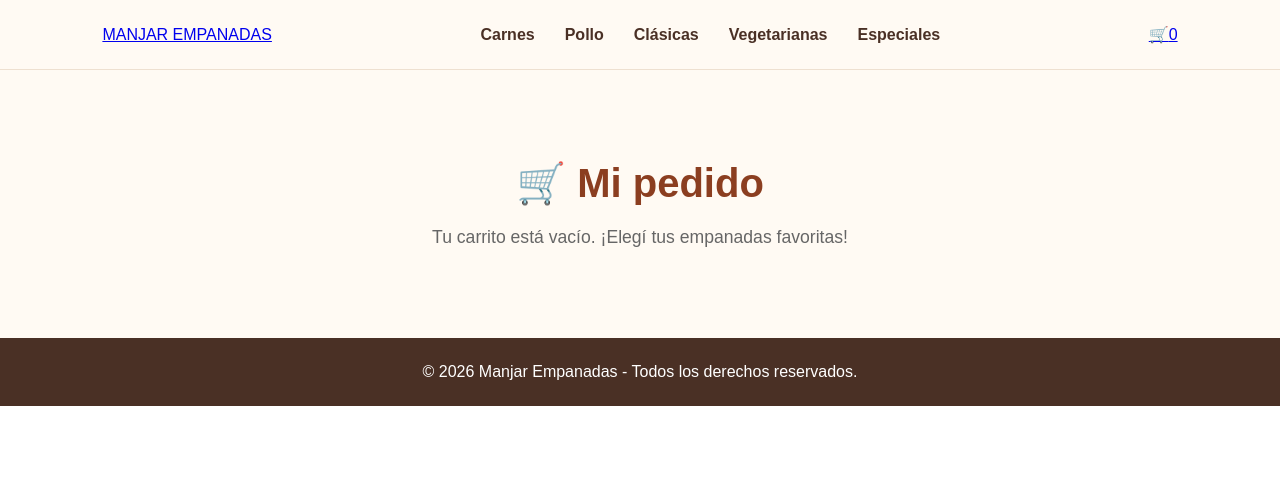
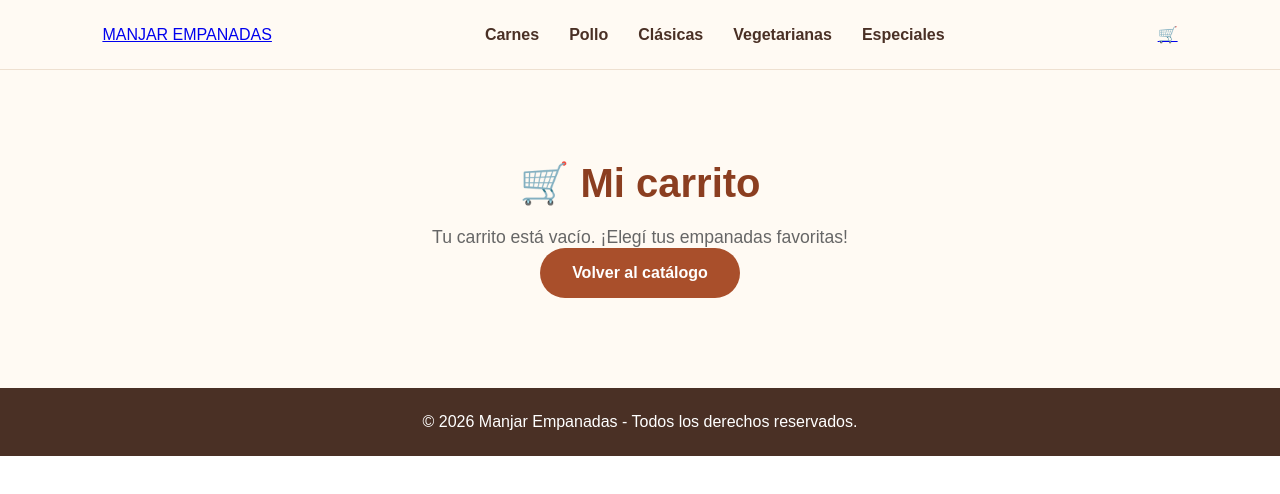
Before and after one commit to lmatiaslautaro-jpg/empanadasmanjarnueva, a React (Vite) app: page /cart in a window 1280 px wide. Shown: the top 494 px of the page. Built offline with nearby package versions, Linux system fonts and the light colour scheme.

Commit message:
Implementa carrito global con Context API

```diff
--- a/src/App.jsx
+++ b/src/App.jsx
@@ -1,4 +1,3 @@
-import { useState } from 'react'
 import './App.css'
 import Navbar from './components/Navbar'
 import { Routes, Route } from 'react-router-dom'
@@ -8,59 +7,16 @@ import ItemDetailPage from './pages/ItemDetailPage'
 import NotFound from './pages/NotFound'
 import Cart from './pages/Cart'
 
-const PRECIO = 3000
-
 function App() {
-  const [carrito, setCarrito] = useState({})
-
-  const agregarAlCarrito = (nombre, cantidad = 1) => {
-    setCarrito((actual) => ({
-      ...actual,
-      [nombre]: (actual[nombre] || 0) + cantidad,
-    }))
-  }
-
-  const quitarDelCarrito = (nombre) => {
-    setCarrito((actual) => {
-      const nuevoCarrito = { ...actual }
-
-      if (nuevoCarrito[nombre] > 1) {
-        nuevoCarrito[nombre] -= 1
-      } else {
-        delete nuevoCarrito[nombre]
-      }
-
-      return nuevoCarrito
-    })
-  }
-
-  const cantidadTotal = Object.values(carrito).reduce(
-    (total, cantidad) => total + cantidad,
-    0
-  )
-
-  const total = cantidadTotal * PRECIO
-
-  const salsasGratis = Math.floor(cantidadTotal / 12) * 3
-
   return (
     <>
-      <Navbar cantidad={cantidadTotal} />
+      <Navbar />
 
       <main>
         <Routes>
           <Route
             path="/"
-            element={
-              <Home
-                carrito={carrito}
-                agregarAlCarrito={agregarAlCarrito}
-                quitarDelCarrito={quitarDelCarrito}
-                cantidadTotal={cantidadTotal}
-                total={total}
-                salsasGratis={salsasGratis}
-              />
-            }
+            element={<Home />}
           />
 
           <Route
@@ -72,21 +28,16 @@ function App() {
             path="/item/:id"
             element={<ItemDetailPage />}
           />
+
           <Route
-  path="/cart"
-  element={
-    <Cart
-      carrito={carrito}
-      agregarAlCarrito={agregarAlCarrito}
-      quitarDelCarrito={quitarDelCarrito}
-      cantidadTotal={cantidadTotal}
-      total={total}
-      salsasGratis={salsasGratis}
-    />
-  }
-/>
+            path="/cart"
+            element={<Cart />}
+          />
 
-          <Route path="*" element={<NotFound />} />
+          <Route
+            path="*"
+            element={<NotFound />}
+          />
         </Routes>
       </main>
 
--- a/src/components/CartWidget.jsx
+++ b/src/components/CartWidget.jsx
@@ -1,8 +1,17 @@
-function CartWidget({ cantidad }) {
+import { useCart } from '../context/CartContext'
+
+function CartWidget() {
+  const { totalItems } = useCart()
+
   return (
     <div className="cart-widget">
       <span>🛒</span>
-      <span className="cart-badge">{cantidad}</span>
+
+      {totalItems > 0 && (
+        <span className="cart-badge">
+          {totalItems}
+        </span>
+      )}
     </div>
   )
 }
--- a/src/components/ItemDetail.jsx
+++ b/src/components/ItemDetail.jsx
@@ -1,8 +1,11 @@
+import { useCart } from '../context/CartContext'
 import ItemCount from './ItemCount'
 
 function ItemDetail({ producto }) {
+  const { addItem } = useCart()
+
   const agregarAlPedido = (cantidad) => {
-    console.log(`Agregaste ${cantidad} unidad(es) de ${producto.name}`)
+    addItem(producto, cantidad)
   }
 
   return (
--- a/src/components/Navbar.jsx
+++ b/src/components/Navbar.jsx
@@ -1,7 +1,7 @@
 import { NavLink } from 'react-router-dom'
 import CartWidget from './CartWidget'
 
-function Navbar({ cantidad }) {
+function Navbar() {
   return (
     <header className="navbar">
       <NavLink to="/" className="navbar-logo">
@@ -25,7 +25,7 @@ function Navbar({ cantidad }) {
       </nav>
 
       <NavLink to="/cart" className="cart-link">
-        <CartWidget cantidad={cantidad} />
+        <CartWidget />
       </NavLink>
     </header>
   )
--- /dev/null
+++ b/src/context/CartContext.jsx
@@ -0,0 +1,80 @@
+import { createContext, useContext, useState } from 'react'
+
+const CartContext = createContext()
+
+// eslint-disable-next-line react-refresh/only-export-components
+export function useCart() {
+  return useContext(CartContext)
+}
+
+export function CartProvider({ children }) {
+  const [cart, setCart] = useState([])
+
+  const addItem = (item, quantity) => {
+    setCart((prev) => {
+      const existe = prev.find(
+        (producto) => producto.id === item.id
+      )
+
+      if (existe) {
+        return prev.map((producto) =>
+          producto.id === item.id
+            ? {
+                ...producto,
+                quantity: producto.quantity + quantity,
+              }
+            : producto
+        )
+      }
+
+      return [
+        ...prev,
+        {
+          ...item,
+          quantity,
+        },
+      ]
+    })
+  }
+
+  const removeItem = (itemId) => {
+    setCart((prev) =>
+      prev.filter((producto) => producto.id !== itemId)
+    )
+  }
+
+  const clear = () => {
+    setCart([])
+  }
+
+  const isInCart = (id) => {
+    return cart.some((producto) => producto.id === id)
+  }
+
+  const totalItems = cart.reduce(
+    (total, producto) => total + producto.quantity,
+    0
+  )
+
+  const total = cart.reduce(
+    (total, producto) =>
+      total + producto.price * producto.quantity,
+    0
+  )
+
+  return (
+    <CartContext.Provider
+      value={{
+        cart,
+        addItem,
+        removeItem,
+        clear,
+        isInCart,
+        totalItems,
+        total,
+      }}
+    >
+      {children}
+    </CartContext.Provider>
+  )
+}
--- a/src/main.jsx
+++ b/src/main.jsx
@@ -3,11 +3,14 @@ import { createRoot } from 'react-dom/client'
 import { BrowserRouter } from 'react-router-dom'
 import './index.css'
 import App from './App.jsx'
+import { CartProvider } from './context/CartContext'
 
 createRoot(document.getElementById('root')).render(
   <StrictMode>
     <BrowserRouter>
-      <App />
+      <CartProvider>
+        <App />
+      </CartProvider>
     </BrowserRouter>
   </StrictMode>,
 )
--- a/src/pages/Cart.jsx
+++ b/src/pages/Cart.jsx
@@ -1,69 +1,89 @@
-function Cart({
-  carrito,
-  agregarAlCarrito,
-  quitarDelCarrito,
-  cantidadTotal,
+import { Link } from 'react-router-dom'
+import { useCart } from '../context/CartContext'
+
+function Cart() {
+  const {
+    cart,
+    removeItem,
+    clear,
+    totalItems,
     total,
-  salsasGratis,
-}) {
+  } = useCart()
+
+  if (cart.length === 0) {
     return (
       <section className="productos">
-      <h2>🛒 Mi pedido</h2>
+        <h2>🛒 Mi carrito</h2>
 
-      {cantidadTotal === 0 ? (
         <p>
           Tu carrito está vacío. ¡Elegí tus empanadas favoritas!
         </p>
-      ) : (
-        <>
+
+        <Link to="/" className="boton">
+          Volver al catálogo
+        </Link>
+      </section>
+    )
+  }
+
+  return (
+    <section className="productos">
+      <h2>🛒 Mi carrito</h2>
+
       <div className="carrito-lista">
-            {Object.entries(carrito).map(([nombre, cantidad]) => (
-              <article className="carrito-item" key={nombre}>
-                <h3>{nombre}</h3>
+        {cart.map((producto) => {
+          const subtotal = producto.price * producto.quantity
+
+          return (
+            <article
+              className="carrito-item"
+              key={producto.id}
+            >
+              <h3>{producto.name}</h3>
 
               <p>
-                  {cantidad} x $3.000 = $
-                  {(cantidad * 3000).toLocaleString('es-AR')}
+                Precio unitario: $
+                {producto.price.toLocaleString('es-AR')}
               </p>
 
-                <div className="carrito-controles">
-                  <button
-                    onClick={() => quitarDelCarrito(nombre)}
-                  >
-                    −
-                  </button>
+              <p>
+                Cantidad: {producto.quantity}
+              </p>
 
-                  <strong>{cantidad}</strong>
+              <p>
+                Subtotal: $
+                {subtotal.toLocaleString('es-AR')}
+              </p>
 
               <button
-                    onClick={() => agregarAlCarrito(nombre)}
+                onClick={() => removeItem(producto.id)}
               >
-                    +
+                Eliminar
               </button>
-                </div>
             </article>
-            ))}
+          )
+        })}
       </div>
 
       <div className="resumen-pedido">
-            <h3>Total de empanadas: {cantidadTotal}</h3>
+        <h3>Total de productos: {totalItems}</h3>
 
         <h2>
           Total: ${total.toLocaleString('es-AR')}
         </h2>
 
-            <p>🎁 Salsas gratis: {salsasGratis}</p>
+        <button onClick={clear}>
+          Vaciar carrito
+        </button>
 
-            <p>
-              {12 - (cantidadTotal % 12) === 12
-                ? '¡Ya alcanzaste un múltiplo de 12!'
-                : `Te faltan ${
-                    12 - (cantidadTotal % 12)
-                  } empanadas para el próximo regalo.`}
-            </p>
+        <button
+          onClick={() =>
+            alert('¡Gracias por tu compra! Próximamente podrás finalizar el pedido.')
+          }
+        >
+          Finalizar compra
+        </button>
       </div>
-        </>
-      )}
     </section>
   )
 }
--- a/src/pages/Home.jsx
+++ b/src/pages/Home.jsx
@@ -1,3 +1,4 @@
+import { useCart } from '../context/CartContext'
 import ItemListContainer from '../components/ItemListContainer'
 
 const salsas = [
@@ -8,16 +9,17 @@ const salsas = [
   'Criolla',
 ]
 
-const PRECIO = 3000
+function Home() {
+  const {
+    cart,
+    addItem,
+    removeItem,
+    totalItems,
+    total,
+  } = useCart()
 
-function Home({
-  carrito,
-  agregarAlCarrito,
-  quitarDelCarrito,
-  cantidadTotal,
-  total,
-  salsasGratis,
-}) {
+  const salsasGratis = Math.floor(totalItems / 12) * 3
+
   return (
     <>
       <section id="inicio" className="hero">
@@ -32,7 +34,6 @@ function Home({
 
       <ItemListContainer
         greeting="¡Bienvenidos a Manjar Empanadas!"
-        onAgregar={agregarAlCarrito}
       />
 
       <section id="salsas" className="productos">
@@ -62,33 +63,39 @@ function Home({
       <section id="carrito" className="productos">
         <h2>🛒 Mi pedido</h2>
 
-        {cantidadTotal === 0 ? (
+        {totalItems === 0 ? (
           <p>
             Tu carrito está vacío. ¡Elegí tus empanadas favoritas!
           </p>
         ) : (
           <>
             <div className="carrito-lista">
-              {Object.entries(carrito).map(([nombre, cantidad]) => (
-                <article className="carrito-item" key={nombre}>
-                  <h3>{nombre}</h3>
+              {cart.map((producto) => (
+                <article
+                  className="carrito-item"
+                  key={producto.id}
+                >
+                  <h3>{producto.name}</h3>
 
                   <p>
-                    {cantidad} x $3.000 = $
-                    {(cantidad * PRECIO).toLocaleString('es-AR')}
+                    {producto.quantity} x $
+                    {producto.price.toLocaleString('es-AR')} = $
+                    {(
+                      producto.quantity * producto.price
+                    ).toLocaleString('es-AR')}
                   </p>
 
                   <div className="carrito-controles">
                     <button
-                      onClick={() => quitarDelCarrito(nombre)}
+                      onClick={() => removeItem(producto.id)}
                     >
                       −
                     </button>
 
-                    <strong>{cantidad}</strong>
+                    <strong>{producto.quantity}</strong>
 
                     <button
-                      onClick={() => agregarAlCarrito(nombre)}
+                      onClick={() => addItem(producto, 1)}
                     >
                       +
                     </button>
@@ -98,7 +105,7 @@ function Home({
             </div>
 
             <div className="resumen-pedido">
-              <h3>Total de empanadas: {cantidadTotal}</h3>
+              <h3>Total de empanadas: {totalItems}</h3>
 
               <h2>
                 Total: ${total.toLocaleString('es-AR')}
@@ -107,10 +114,10 @@ function Home({
               <p>🎁 Salsas gratis: {salsasGratis}</p>
 
               <p>
-                {12 - (cantidadTotal % 12) === 12
+                {12 - (totalItems % 12) === 12
                   ? '¡Ya alcanzaste un múltiplo de 12!'
                   : `Te faltan ${
-                      12 - (cantidadTotal % 12)
+                      12 - (totalItems % 12)
                     } empanadas para el próximo regalo.`}
               </p>
             </div>
```
Also changed, not shown: src/components/Item.jsx (+9 -2 lines). Lines whose indentation alone changed are shown as unchanged.
